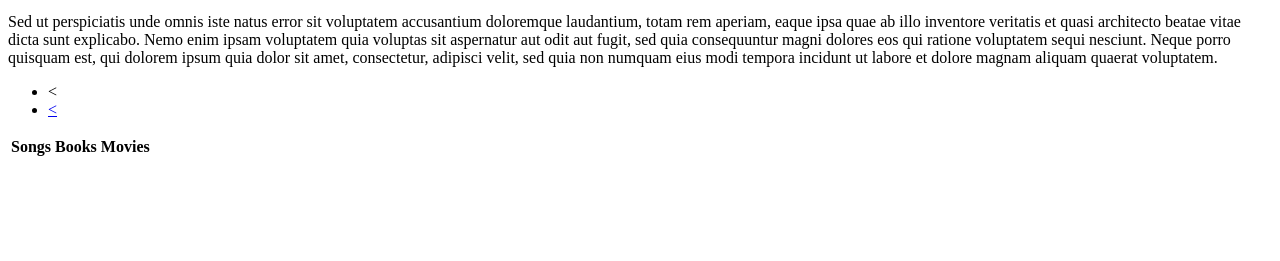
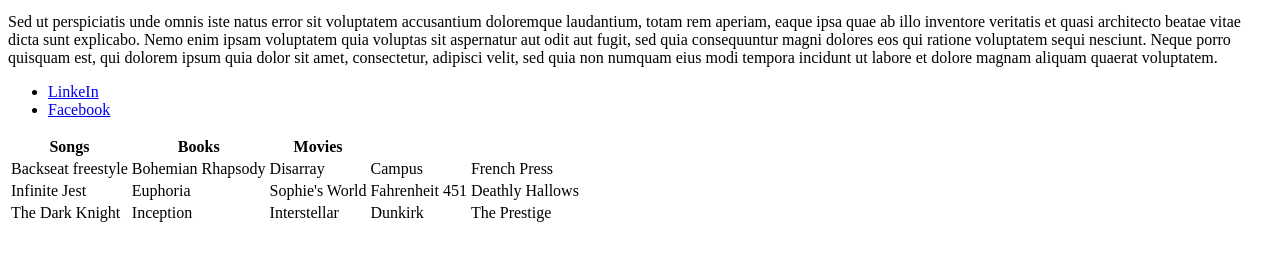
Before and after one commit to pablomaceda3/pablomaceda3.github.io, a plain HTML site: page index.html in a window 1280 px wide. Shown: the part 457-718 px from the top of the page. Drawn offline with Linux system fonts and the light colour scheme.

Commit message:
Some more substance

```diff
--- a/index.html
+++ b/index.html
@@ -11,8 +11,8 @@
   <p>Lorem ipsum dolor sit amet, consectetur adipiscing elit, sed do eiusmod tempor incididunt ut labore et dolore magna aliqua. Ut enim ad minim veniam, quis nostrud exercitation ullamco laboris nisi ut aliquip ex ea commodo consequat. Duis aute irure dolor in reprehenderit in voluptate velit esse cillum dolore eu fugiat nulla pariatur. Excepteur sint occaecat cupidatat non proident, sunt in culpa qui officia deserunt mollit anim id est laborum.</p>
   <p>Sed ut perspiciatis unde omnis iste natus error sit voluptatem accusantium doloremque laudantium, totam rem aperiam, eaque ipsa quae ab illo inventore veritatis et quasi architecto beatae vitae dicta sunt explicabo. Nemo enim ipsam voluptatem quia voluptas sit aspernatur aut odit aut fugit, sed quia consequuntur magni dolores eos qui ratione voluptatem sequi nesciunt. Neque porro quisquam est, qui dolorem ipsum quia dolor sit amet, consectetur, adipisci velit, sed quia non numquam eius modi tempora incidunt ut labore et dolore magnam aliquam quaerat voluptatem.</p>
   <ul>
-    <li><a href='www.linkedin.com/in/pablo-maceda-54100a6b'></a><</li>
-    <li><a href='https://www.facebook.com/pablo.maceda.9'><</a></li>
+    <li><a href='www.linkedin.com/in/pablo-maceda-54100a6b'>LinkeIn</a></li>
+    <li><a href='https://www.facebook.com/pablo.maceda.9'>Facebook</a></li>
   </ul>
   <table>
     <tr>
@@ -20,6 +20,27 @@
       <th>Books</th>
       <th>Movies</th>
     </tr>
+    <tr>
+        <td>Backseat freestyle</td>
+        <td>Bohemian Rhapsody</td>
+        <td>Disarray</td>
+        <td>Campus</td>
+        <td>French Press</td>
+    </tr>
+    <tr>
+        <td>Infinite Jest</td>
+        <td>Euphoria</td>
+        <td>Sophie's World</td>
+        <td>Fahrenheit 451</td>
+        <td>Deathly Hallows</td>
+    </tr>
+    <tr>
+        <td>The Dark Knight</td>
+        <td>Inception</td>
+        <td>Interstellar</td>
+        <td>Dunkirk</td>
+        <td>The Prestige</td>
+    </tr>
   </table>
 </body>
 
```
